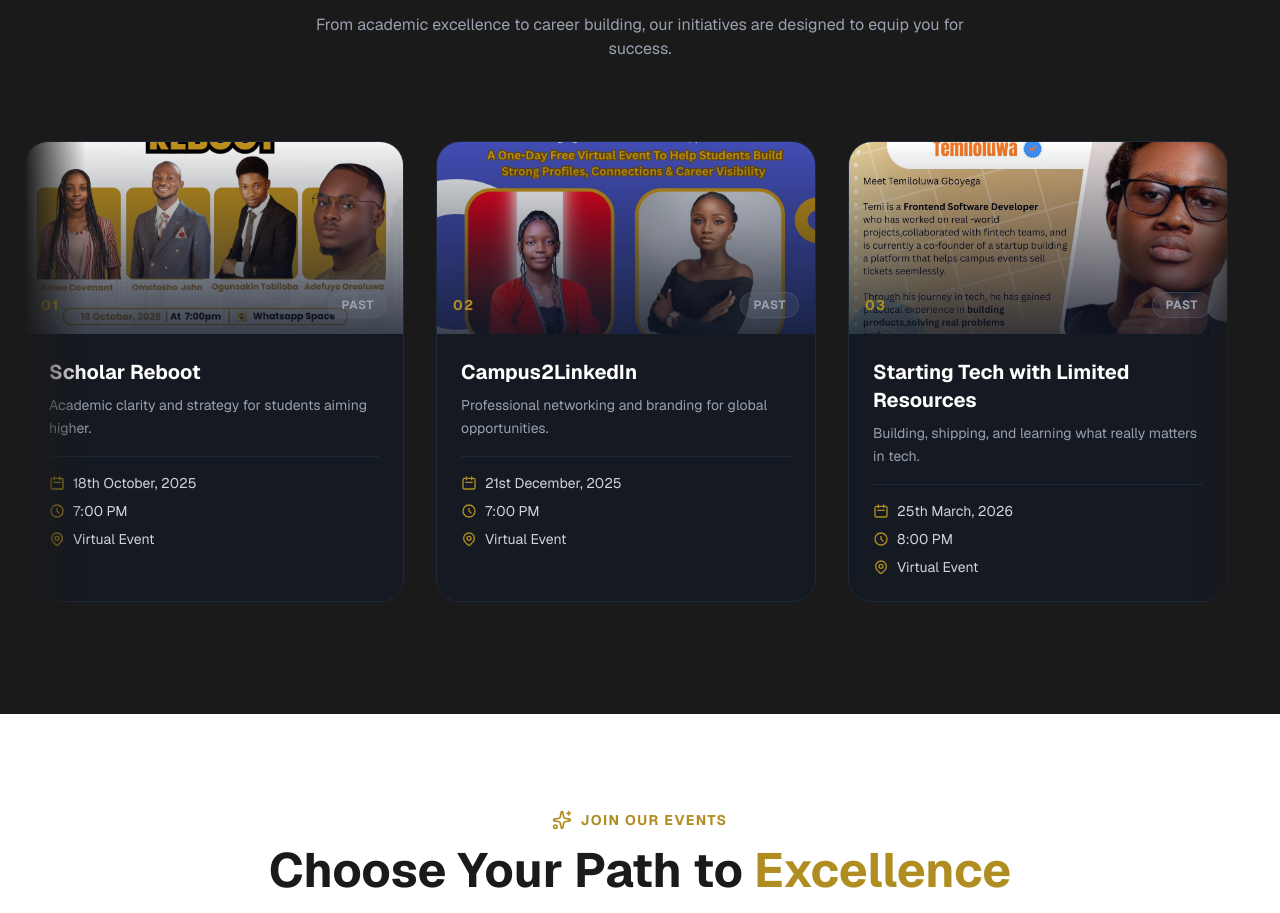
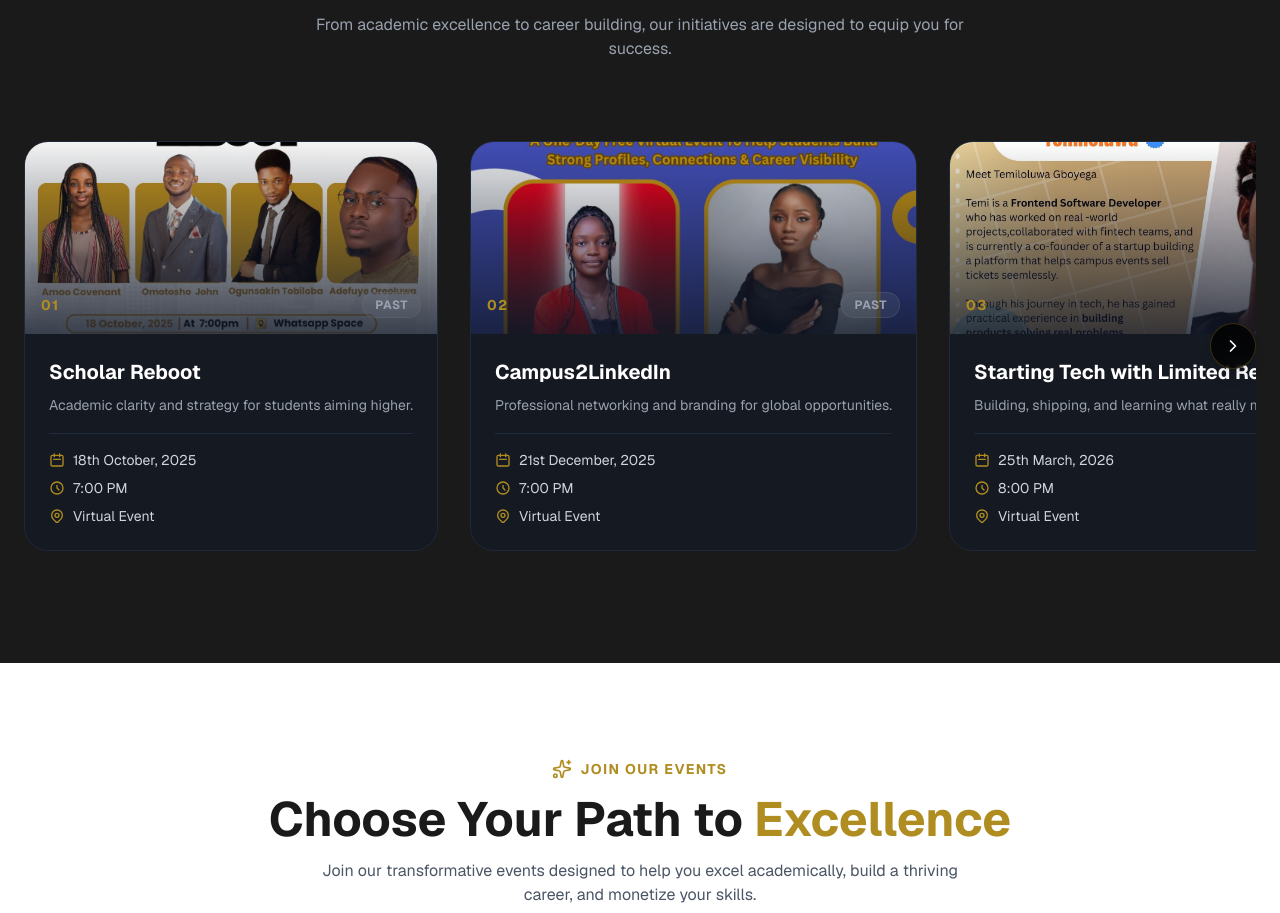
Before and after one commit to georgegoodluck/nextwave, a Next.js app: page / in a window 1280 px wide. Shown: the part 1454-2367 px from the top of the page. Built offline with nearby package versions, Linux system fonts and the light colour scheme.

Commit message:
refactor:add scrollbar to programs page on mobile

```diff
--- a/components/sections/Programs.tsx
+++ b/components/sections/Programs.tsx
@@ -4,8 +4,57 @@
 import { PROGRAMS } from "@/data/programs";
 import { StatusBadge } from "@/components/ui/StatusBadge";
 import { CalendarIcon, ClockIcon, LocationIcon } from "@/components/ui/Icons";
+import { useRef, useState, useEffect } from "react";
+import { ChevronLeft, ChevronRight } from "lucide-react";
 
 export default function Programs() {
+  const scrollContainerRef = useRef<HTMLDivElement>(null);
+  const [showLeftArrow, setShowLeftArrow] = useState(false);
+  const [showRightArrow, setShowRightArrow] = useState(true);
+  const [isMobile, setIsMobile] = useState(false);
+
+  useEffect(() => {
+    const checkMobile = () => {
+      setIsMobile(window.innerWidth < 768);
+    };
+    checkMobile();
+    window.addEventListener("resize", checkMobile);
+    return () => window.removeEventListener("resize", checkMobile);
+  }, []);
+
+  const checkScroll = () => {
+    const container = scrollContainerRef.current;
+    if (container) {
+      const { scrollLeft, scrollWidth, clientWidth } = container;
+      setShowLeftArrow(scrollLeft > 20);
+      setShowRightArrow(scrollLeft < scrollWidth - clientWidth - 20);
+    }
+  };
+
+  useEffect(() => {
+    const container = scrollContainerRef.current;
+    if (container) {
+      container.addEventListener("scroll", checkScroll);
+      checkScroll();
+      window.addEventListener("resize", checkScroll);
+      return () => {
+        container.removeEventListener("scroll", checkScroll);
+        window.removeEventListener("resize", checkScroll);
+      };
+    }
+  }, []);
+
+  const scroll = (direction: "left" | "right") => {
+    const container = scrollContainerRef.current;
+    if (container) {
+      const scrollAmount = container.clientWidth * 0.8;
+      container.scrollBy({
+        left: direction === "left" ? -scrollAmount : scrollAmount,
+        behavior: "smooth",
+      });
+    }
+  };
+
   return (
     <section id="programs" className="py-24 bg-[#1A1A1A] text-white">
       <div className="max-w-7xl mx-auto px-6">
@@ -17,15 +66,44 @@
             Programs That <span className="text-[#B08D21]">Transform</span>
           </h2>
           <p className="text-gray-400 mt-4 max-w-2xl mx-auto">
-            From academic excellence to career building, our initiatives are designed to equip you for success.
+            From academic excellence to career building, our initiatives are
+            designed to equip you for success.
           </p>
         </div>
 
-        <div className="flex gap-8 overflow-x-auto snap-x snap-mandatory mask-fade no-scrollbar py-4">
+        <div className="relative">
+          {/* Scroll Arrows - Desktop Only */}
+          {!isMobile && showLeftArrow && (
+            <button
+              onClick={() => scroll("left")}
+              className="absolute left-0 top-1/2 -translate-y-1/2 z-10 bg-black/80 hover:bg-black text-white p-3 rounded-full backdrop-blur-sm transition-all border border-[#B08D21]/30 hover:border-[#B08D21] shadow-lg"
+              aria-label="Scroll left"
+            >
+              <ChevronLeft className="w-5 h-5" />
+            </button>
+          )}
+          {!isMobile && showRightArrow && (
+            <button
+              onClick={() => scroll("right")}
+              className="absolute right-0 top-1/2 -translate-y-1/2 z-10 bg-black/80 hover:bg-black text-white p-3 rounded-full backdrop-blur-sm transition-all border border-[#B08D21]/30 hover:border-[#B08D21] shadow-lg"
+              aria-label="Scroll right"
+            >
+              <ChevronRight className="w-5 h-5" />
+            </button>
+          )}
+
+          <div
+            ref={scrollContainerRef}
+            className="flex gap-8 overflow-x-auto snap-x snap-mandatory py-4 scrollbar-custom"
+            style={{
+              scrollbarWidth: "thin",
+              scrollbarColor: "#B08D21 #2A2A2A",
+            }}
+          >
             {PROGRAMS.map((item, index) => (
               <div
                 key={item.title}
-              className="min-w-[340px] md:min-w-[380px] snap-center rounded-3xl border border-gray-800 bg-gray-900/50 hover:bg-gray-800 transition-all duration-300 hover:border-[#B08D21] hover:-translate-y-2 overflow-hidden group"
+                className="min-w-[300px] sm:min-w-[340px] md:min-w-[380px] snap-center rounded-3xl border border-gray-800 bg-gray-900/50 hover:bg-gray-800 transition-all duration-300 hover:border-[#B08D21] hover:-translate-y-2 overflow-hidden group flex-shrink-0"
               >
                 {/* Image Header */}
                 <div className="relative h-48 w-full bg-gradient-to-br from-[#B08D21]/20 to-gray-800">
@@ -77,7 +155,76 @@
               </div>
             ))}
           </div>
+
+          {/* Scroll Indicator - Mobile Only */}
+          {isMobile && (
+            <div className="mt-6 flex justify-center items-center gap-2">
+              <div className="h-1 w-12 bg-gray-700 rounded-full overflow-hidden">
+                <div className="h-full w-1/3 bg-[#B08D21] rounded-full animate-scroll-indicator" />
               </div>
+              <span className="text-xs text-gray-500 font-medium">
+                Scroll →
+              </span>
+            </div>
+          )}
+        </div>
+      </div>
+
+      <style jsx>{`
+        /* Custom Scrollbar Styles */
+        .scrollbar-custom {
+          scrollbar-width: thin;
+          scrollbar-color: #b08d21 #2a2a2a;
+        }
+
+        .scrollbar-custom::-webkit-scrollbar {
+          height: 6px;
+        }
+
+        .scrollbar-custom::-webkit-scrollbar-track {
+          background: #2a2a2a;
+          border-radius: 10px;
+        }
+
+        .scrollbar-custom::-webkit-scrollbar-thumb {
+          background: #b08d21;
+          border-radius: 10px;
+          transition: background 0.3s ease;
+        }
+
+        .scrollbar-custom::-webkit-scrollbar-thumb:hover {
+          background: #d4a92c;
+        }
+
+        .scrollbar-custom {
+          -webkit-overflow-scrolling: touch;
+          scroll-behavior: smooth;
+        }
+
+        /* Hide scrollbar on mobile while keeping functionality */
+        @media (max-width: 768px) {
+          .scrollbar-custom::-webkit-scrollbar {
+            height: 4px;
+          }
+          .scrollbar-custom::-webkit-scrollbar-thumb {
+            background: #b08d21;
+            border-radius: 10px;
+          }
+        }
+
+        @keyframes scroll-indicator {
+          0% {
+            transform: translateX(0);
+          }
+          100% {
+            transform: translateX(200%);
+          }
+        }
+
+        .animate-scroll-indicator {
+          animation: scroll-indicator 2s ease-in-out infinite;
+        }
+      `}</style>
     </section>
   );
 }
```
Lines whose indentation alone changed are shown as unchanged.
